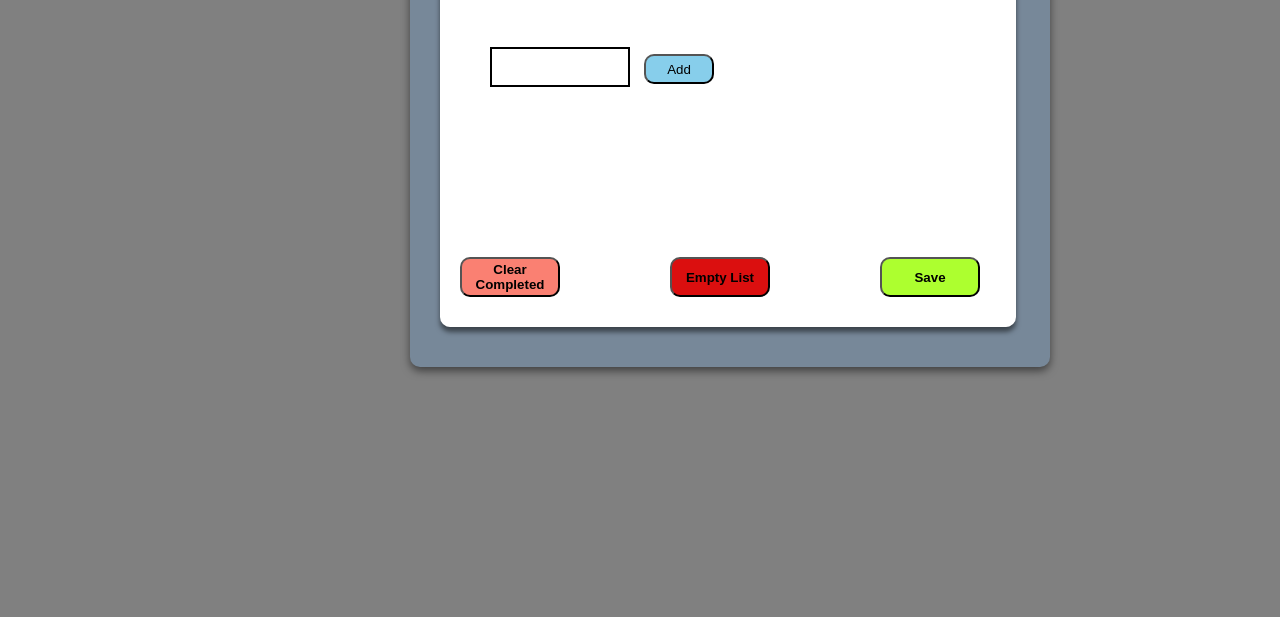
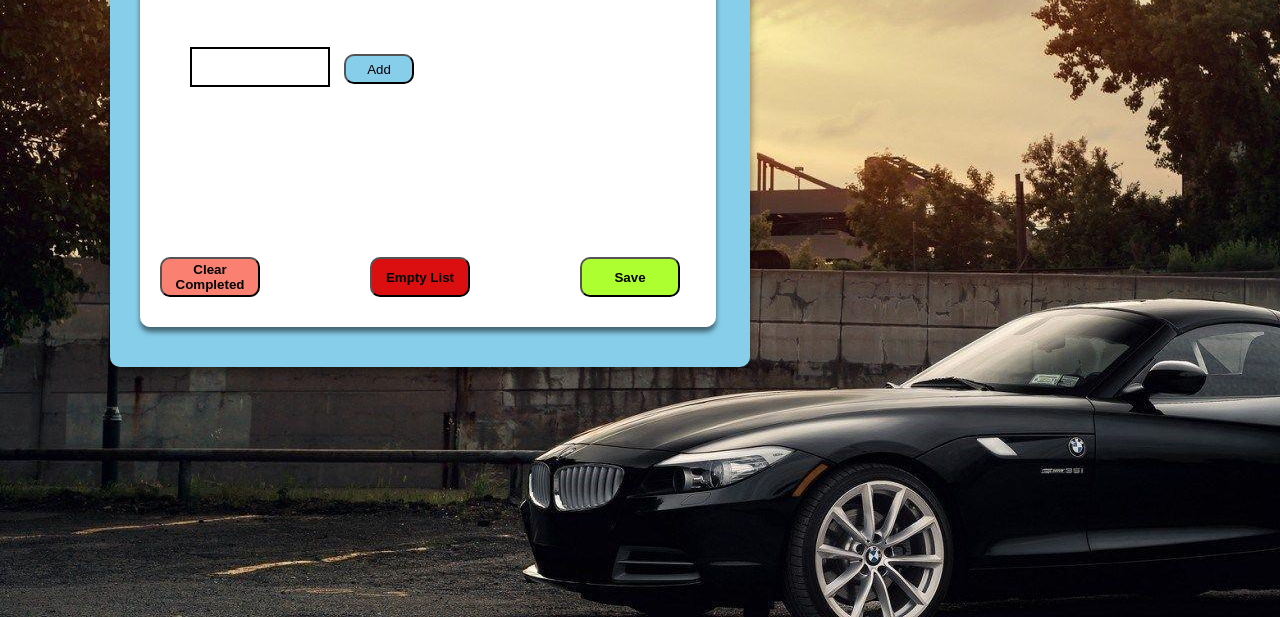
Before and after one commit to manishgupta72/TodoList, a plain HTML site: page index.html in a window 1280 px wide. Shown: the part 183-800 px from the top of the page. Drawn offline with Linux system fonts and the light colour scheme.

Commit message:
modified bg

```diff
--- a/style.css
+++ b/style.css
@@ -7,7 +7,7 @@
 
 body
 {
-    background: gray;
+    background-image: url(bg.jpg);
     user-select: none;
 }
 #wrapper
@@ -17,8 +17,8 @@ body
     height:500px;
     margin-top: 50px;
     margin-left: 20px;
-    margin-left: 410px;
-    background:lightslategrey;
+    margin-left: 110px;
+    background:skyblue;
     border-radius: 10px 10px;
     box-shadow: 0px 4px 8px 0px rgba(0,0,0,0.5);
 
```
Also changed, not shown: bg.jpg (added).
